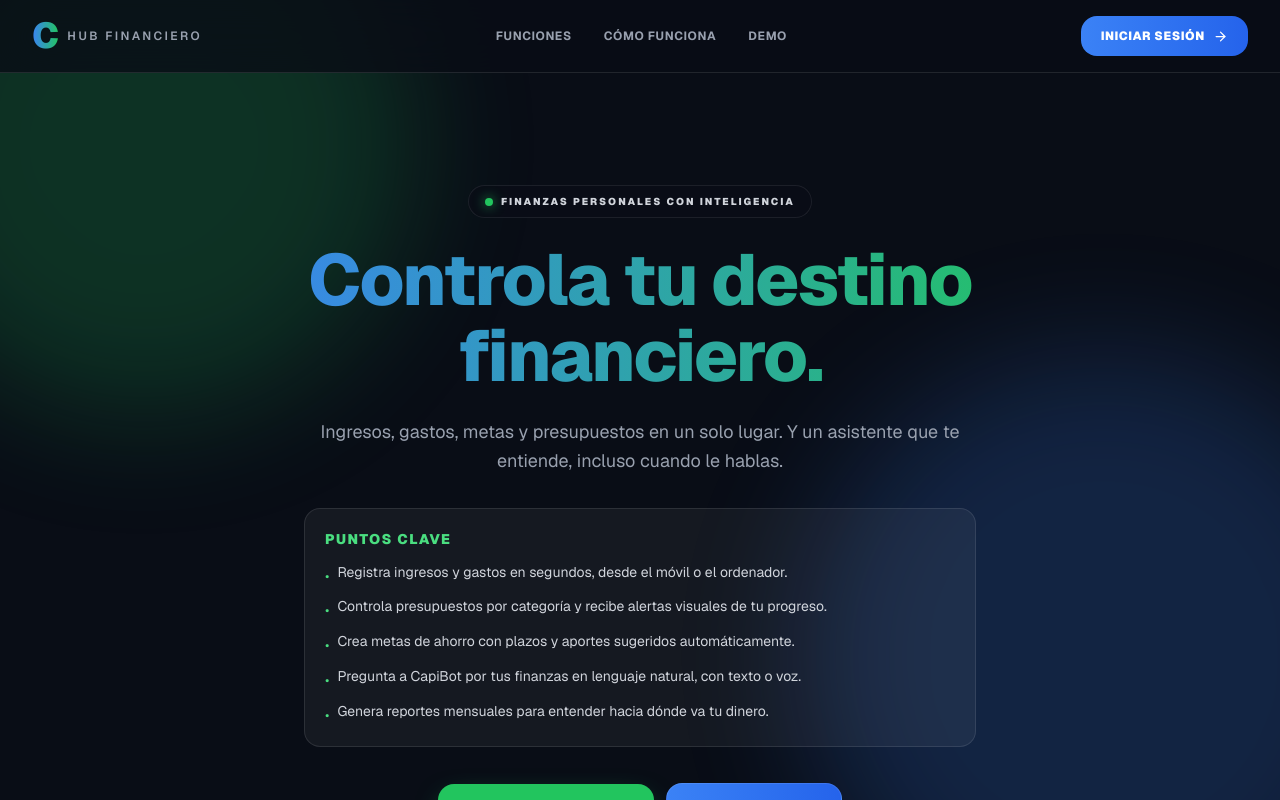
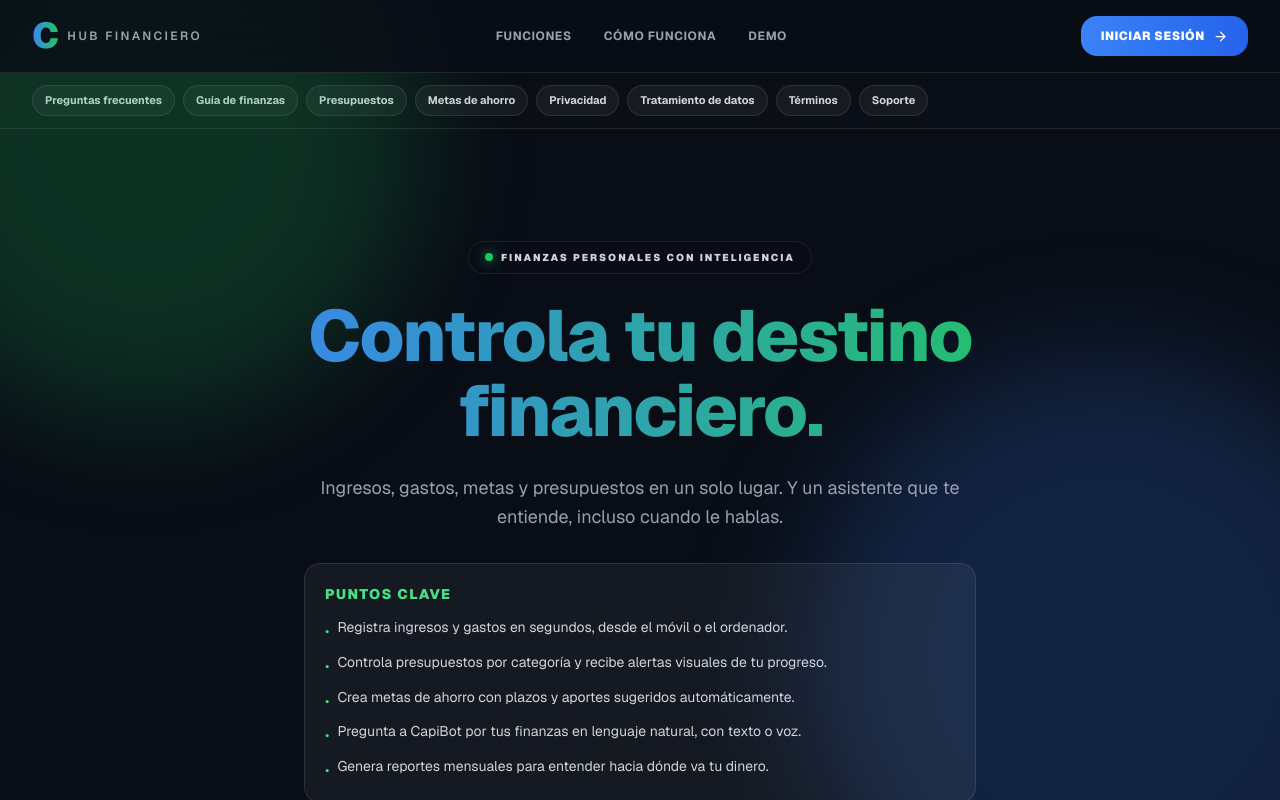
Before and after one commit to josuealvarez21/CapiFront, a Next.js app: page / in a window 1280 px wide. Shown: the top 800 px of the page. Built offline with nearby package versions, Linux system fonts and the light colour scheme; no server answers.

Commit message:
Añadir accesos rápidos a enlaces importantes en la landing

```diff
--- a/components/landing/FaqSection.tsx
+++ b/components/landing/FaqSection.tsx
@@ -7,7 +7,7 @@ interface FaqSectionProps {
 
 export default function FaqSection({ items, id = 'preguntas-frecuentes' }: FaqSectionProps) {
   return (
-    <section id={id} aria-labelledby={`${id}-titulo`} className="px-4 py-16 sm:px-6 lg:px-8">
+    <section id={id} aria-labelledby={`${id}-titulo`} className="scroll-mt-24 px-4 py-16 sm:px-6 lg:px-8">
       <div className="mx-auto max-w-3xl">
         <h2 id={`${id}-titulo`} className="text-2xl font-extrabold tracking-tight text-white sm:text-3xl">
           Preguntas frecuentes
--- a/components/landing/Landing.tsx
+++ b/components/landing/Landing.tsx
@@ -5,6 +5,7 @@ import dynamic from 'next/dynamic';
 import { useReducedMotion } from 'framer-motion';
 import { useAuth } from '@/context/AuthContext';
 import LandingNav from '@/components/landing/LandingNav';
+import LandingQuickLinks from '@/components/landing/LandingQuickLinks';
 import Hero from '@/components/landing/Hero';
 import FeatureBento from '@/components/landing/FeatureBento';
 import HowItWorks from '@/components/landing/HowItWorks';
@@ -31,6 +32,7 @@ export default function Landing() {
   return (
     <div className="min-h-screen bg-[#090d16] font-sans text-white">
       <LandingNav />
+      <LandingQuickLinks />
       <main className="pb-20 md:pb-0">
         <Hero reduceMotion={reduceMotion} />
         <FeatureBento reduceMotion={reduceMotion} />
--- /dev/null
+++ b/components/landing/LandingQuickLinks.tsx
@@ -0,0 +1,50 @@
+import Link from 'next/link';
+
+interface QuickLink {
+  href: string;
+  label: string;
+  // En escritorio estos ya están en la barra principal; en móvil no se muestran allí.
+  soloMovil?: boolean;
+}
+
+const enlaces: QuickLink[] = [
+  { href: '#funciones', label: 'Funciones', soloMovil: true },
+  { href: '#como-funciona', label: 'Cómo funciona', soloMovil: true },
+  { href: '#demo', label: 'Demo', soloMovil: true },
+  { href: '#preguntas-frecuentes', label: 'Preguntas frecuentes' },
+  { href: '/guia-finanzas-personales', label: 'Guía de finanzas' },
+  { href: '/guias/presupuestos', label: 'Presupuestos' },
+  { href: '/guias/metas-de-ahorro', label: 'Metas de ahorro' },
+  { href: '/privacidad', label: 'Privacidad' },
+  { href: '/tratamiento-datos', label: 'Tratamiento de datos' },
+  { href: '/terminos', label: 'Términos' },
+  { href: '/soporte', label: 'Soporte' },
+];
+
+const claseEnlace =
+  'shrink-0 rounded-full border border-white/10 bg-white/5 px-3 py-1.5 text-[11px] font-bold text-gray-300 transition-colors hover:border-white/30 hover:bg-white/10 hover:text-white focus-visible:outline focus-visible:outline-2 focus-visible:outline-[#3b82f6]';
+
+export default function LandingQuickLinks() {
+  return (
+    <nav
+      aria-label="Enlaces importantes"
+      className="border-b border-white/10 bg-[#0a0e17]/80 px-4 sm:px-6 lg:px-8"
+    >
+      <div className="mx-auto flex max-w-7xl items-center gap-2 overflow-x-auto py-3">
+        {enlaces.map(({ href, label, soloMovil }) => {
+          const className = `${claseEnlace}${soloMovil ? ' md:hidden' : ''}`;
+
+          return href.startsWith('#') ? (
+            <a key={href} href={href} className={className}>
+              {label}
+            </a>
+          ) : (
+            <Link key={href} href={href} className={className}>
+              {label}
+            </Link>
+          );
+        })}
+      </div>
+    </nav>
+  );
+}
```
